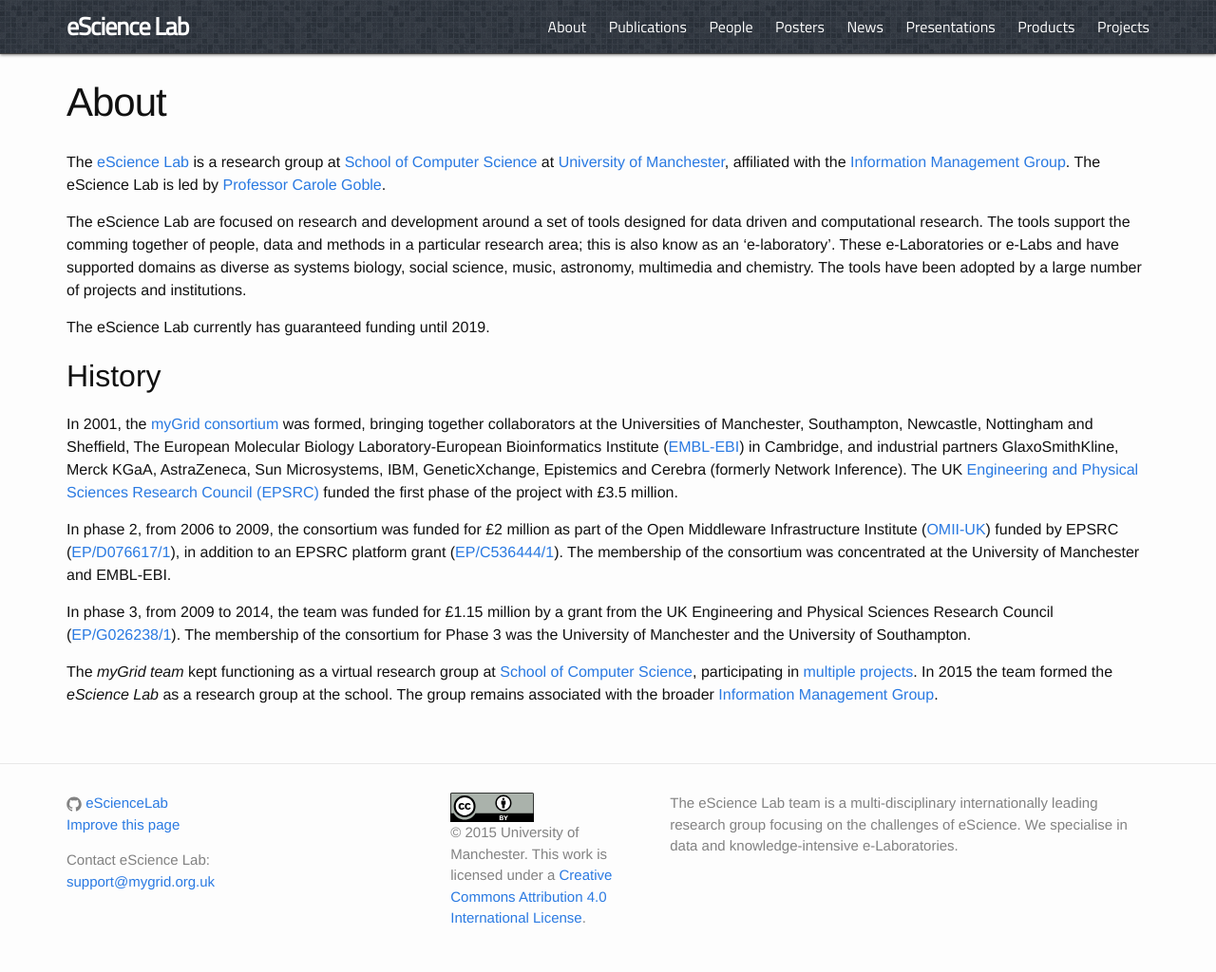
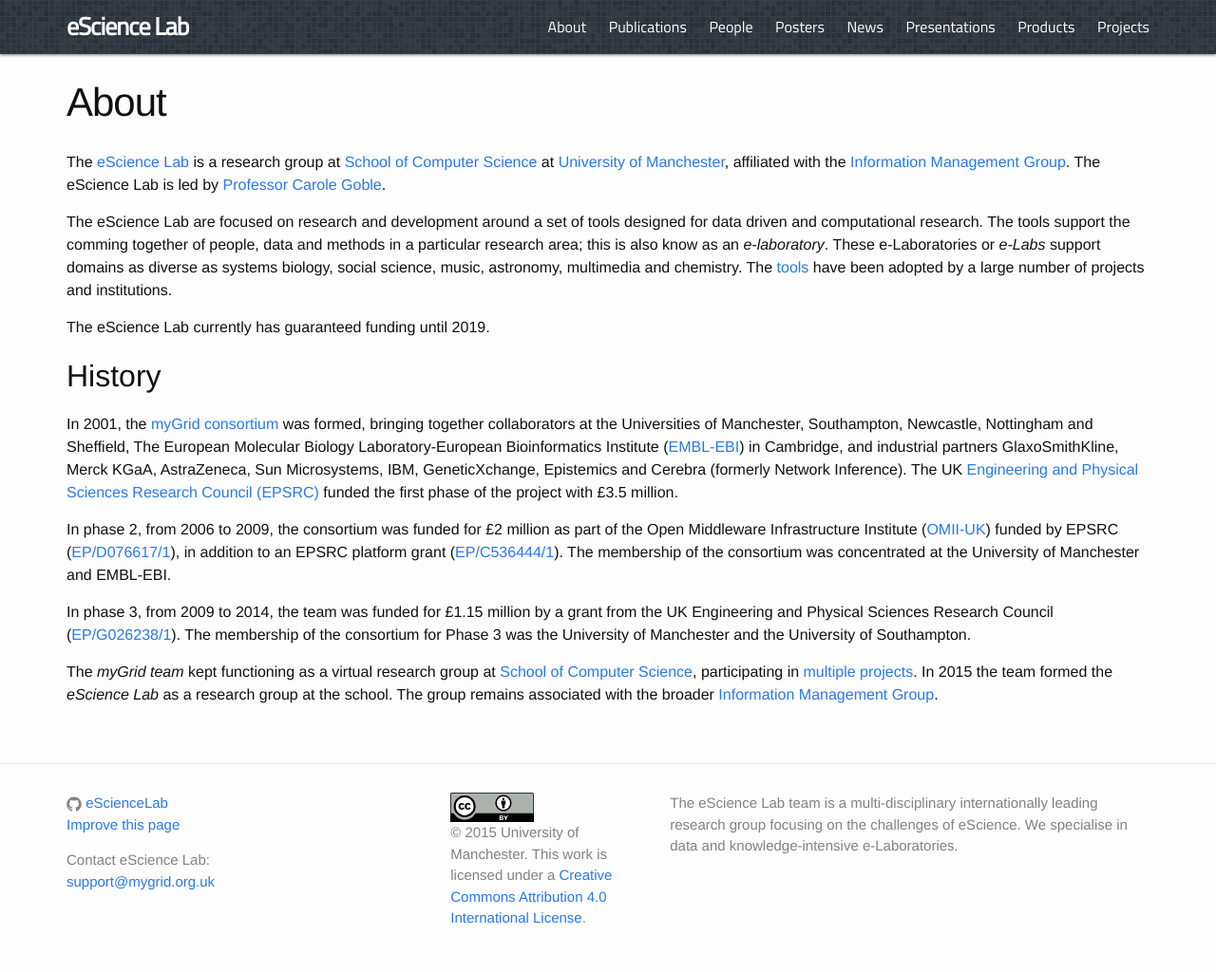
Before and after one commit to eScienceLab/eScienceLab.github.io, a Jekyll site: the page built from about.md, in a window 1280 px wide. Shown: the whole page at 95% size. Built offline with Jekyll 4.4.1, drawn with Linux system fonts in a browser that asks for light colours; comment, search, counter and statistics services are not loaded.

Commit message:
typography

```diff
--- a/about.md
+++ b/about.md
@@ -10,7 +10,7 @@
 The eScience Lab is led by
 [Professor Carole Goble](http://www.manchester.ac.uk/research/Carole.goble/).
 
-The eScience Lab are focused on research and development around a set of tools designed for data driven and computational research. The tools support the comming together of people, data and methods in a particular research area; this is also know as an 'e-laboratory'. These e-Laboratories or e-Labs and have supported domains as diverse as systems biology, social science, music, astronomy, multimedia and chemistry. The tools have been adopted by a large number of projects and institutions.
+The eScience Lab are focused on research and development around a set of tools designed for data driven and computational research. The tools support the comming together of people, data and methods in a particular research area; this is also know as an _e-laboratory_. These e-Laboratories or _e-Labs_ support domains as diverse as systems biology, social science, music, astronomy, multimedia and chemistry. The [tools](/products/) have been adopted by a large number of projects and institutions.
 
 The eScience Lab currently has guaranteed funding until 2019.
 
```
